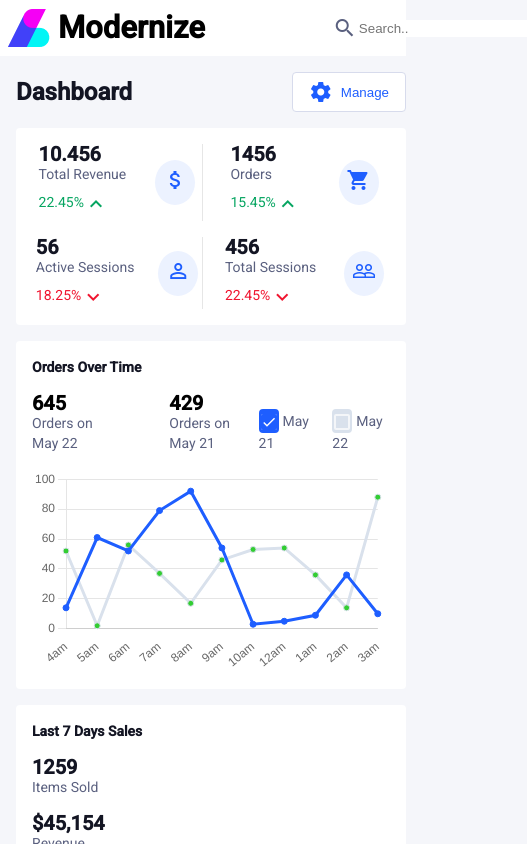
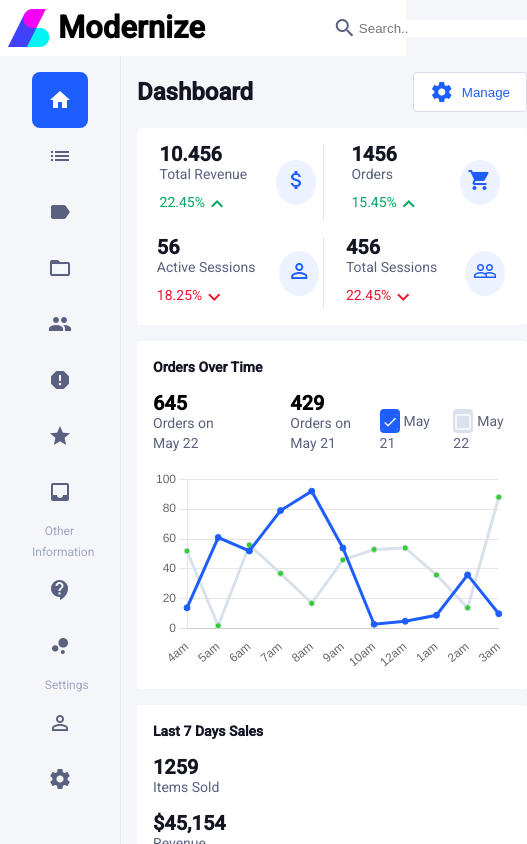
Before and after one commit to sudeshpariyar/frontend-greenbase-dashboard, an Angular app: page /dashboard in a window 390 px wide. Shown: the top 844 px of the page, 527 px wide, since content can reach past the window. Built offline with nearby package versions, Linux system fonts and the light colour scheme.

Commit message:
adding some responsiveness tio the side nav

```diff
--- a/src/app/app.component.scss
+++ b/src/app/app.component.scss
@@ -12,9 +12,3 @@
   margin-inline: 1rem;
   width: 100%;
 }
-
-@media only screen and (max-width: 768px) {
-  .side-nav {
-    display: none;
-  }
-}
--- a/src/app/side-navbar/side-navbar.component.html
+++ b/src/app/side-navbar/side-navbar.component.html
@@ -1,3 +1,6 @@
 <div class="side-nav-wrapper">
-  <app-sidenav-individual [navBarItems]="navItems"></app-sidenav-individual>
+  <app-sidenav-individual
+    [navBarItems]="navItems"
+    [sideNavBarWidth]="smallSideNavbar"
+  ></app-sidenav-individual>
 </div>
--- a/src/app/side-navbar/side-navbar.component.scss
+++ b/src/app/side-navbar/side-navbar.component.scss
@@ -7,3 +7,8 @@
   border-right: 1px solid #e6e6e6;
   color: var(--secondary-font-color);
 }
+@media only screen and (max-width: 768px) {
+  .side-nav-wrapper {
+    width: 3.5rem;
+  }
+}
--- a/src/app/side-navbar/side-navbar.component.ts
+++ b/src/app/side-navbar/side-navbar.component.ts
@@ -1,4 +1,4 @@
-import { Component, OnInit } from '@angular/core';
+import { AfterViewInit, Component, HostListener, OnInit } from '@angular/core';
 import { navItemsData } from './sideNavbarData';
 
 export interface SideNavBarItems {
@@ -15,9 +15,26 @@ export interface SideNavBarItems {
   templateUrl: './side-navbar.component.html',
   styleUrls: ['./side-navbar.component.scss'],
 })
-export class SideNavbarComponent implements OnInit {
+export class SideNavbarComponent implements OnInit, AfterViewInit {
   constructor() {}
   navItems: SideNavBarItems[] = navItemsData;
+  smallSideNavbar!: boolean;
 
-  ngOnInit(): void {}
+  ngOnInit(): void {
+    this.detectScreenSize();
+  }
+  @HostListener('window:resize', [])
+  private onResize() {
+    this.detectScreenSize();
+  }
+
+  ngAfterViewInit() {
+    this.detectScreenSize();
+  }
+
+  private detectScreenSize() {
+    if (window.innerWidth < 769) {
+      this.smallSideNavbar = true;
+    } else this.smallSideNavbar = false;
+  }
 }
--- a/src/app/side-navbar/sidenav-individual/sidenav-individual.component.html
+++ b/src/app/side-navbar/sidenav-individual/sidenav-individual.component.html
@@ -16,9 +16,11 @@
     >
       <div class="label-icon">
         <mat-icon>{{ item.icon }}</mat-icon>
-        <span>{{ item.label }}</span>
+        <span *ngIf="!sideNavBarWidth">{{ item.label }}</span>
       </div>
-      <div class="order-number" *ngIf="item.value">{{ item.value }}</div>
+      <div class="order-number" *ngIf="item.value && !sideNavBarWidth">
+        {{ item.value }}
+      </div>
     </div>
   </div>
 
@@ -41,9 +43,8 @@
     >
       <div class="label-icon">
         <mat-icon>{{ item.icon }}</mat-icon>
-        <span>{{ item.label }}</span>
+        <span *ngIf="!sideNavBarWidth">{{ item.label }}</span>
       </div>
-      <div class="order-number" *ngIf="item.value">{{ item.value }}</div>
     </div>
   </div>
 
@@ -66,39 +67,8 @@
     >
       <div class="label-icon">
         <mat-icon>{{ item.icon }}</mat-icon>
-        <span>{{ item.label }}</span>
+        <span *ngIf="!sideNavBarWidth">{{ item.label }}</span>
       </div>
-      <div class="order-number" *ngIf="item.value">{{ item.value }}</div>
     </div>
   </div>
-  <!-- <span class="nav-title"> Testing</span>
-
-  <div *ngFor="let item of navBarItems">
-    <div
-      *ngIf="item.category === 'setting'"
-      (click)="handleNavSelect(item)"
-      [ngStyle]="
-        item.selected
-          ? {
-              'background-color': 'rgba(30, 94, 255, 1)',
-              color: 'white',
-              'border-radius': '0.5rem'
-            }
-          : {}
-      "
-      class="individual-nav-wrapper"
-    >
-      <ng-container *ngTemplateOutlet="navTemplate; context: item">
-      </ng-container>
-    </div>
-  </div> -->
 </div>
-
-<!-- <ng-template #navTemplate let-label>
-  <div class="label-icon">
-    <mat-icon>{{ icon }}</mat-icon>
-    <span>{{ label }}</span>
-    </div>
-    <div class="order-number" *ngIf="data.value">{{ data.value }}</div>
-  </div>
-</ng-template> -->
--- a/src/app/side-navbar/sidenav-individual/sidenav-individual.component.ts
+++ b/src/app/side-navbar/sidenav-individual/sidenav-individual.component.ts
@@ -9,6 +9,7 @@ import { SideNavBarItems } from 'src/app/side-navbar/side-navbar.component';
 })
 export class SidenavIndividualComponent implements OnInit {
   @Input() navBarItems!: SideNavBarItems[];
+  @Input() sideNavBarWidth!: boolean;
   handleNavSelect = (data: SideNavBarItems) => {
     this.navBarItems.forEach((element) => {
       if (element.label === data.label) element.selected = true;
```
